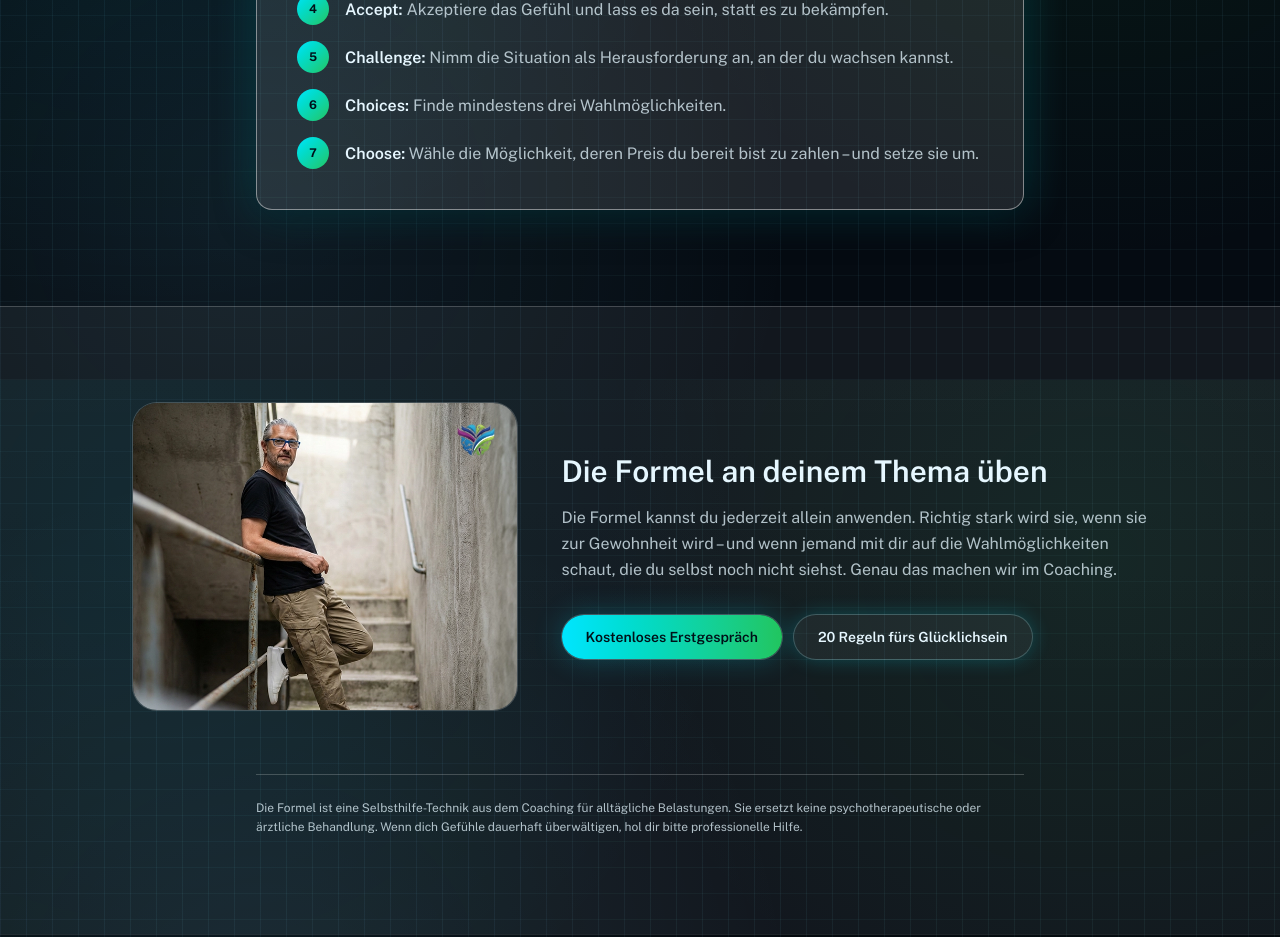
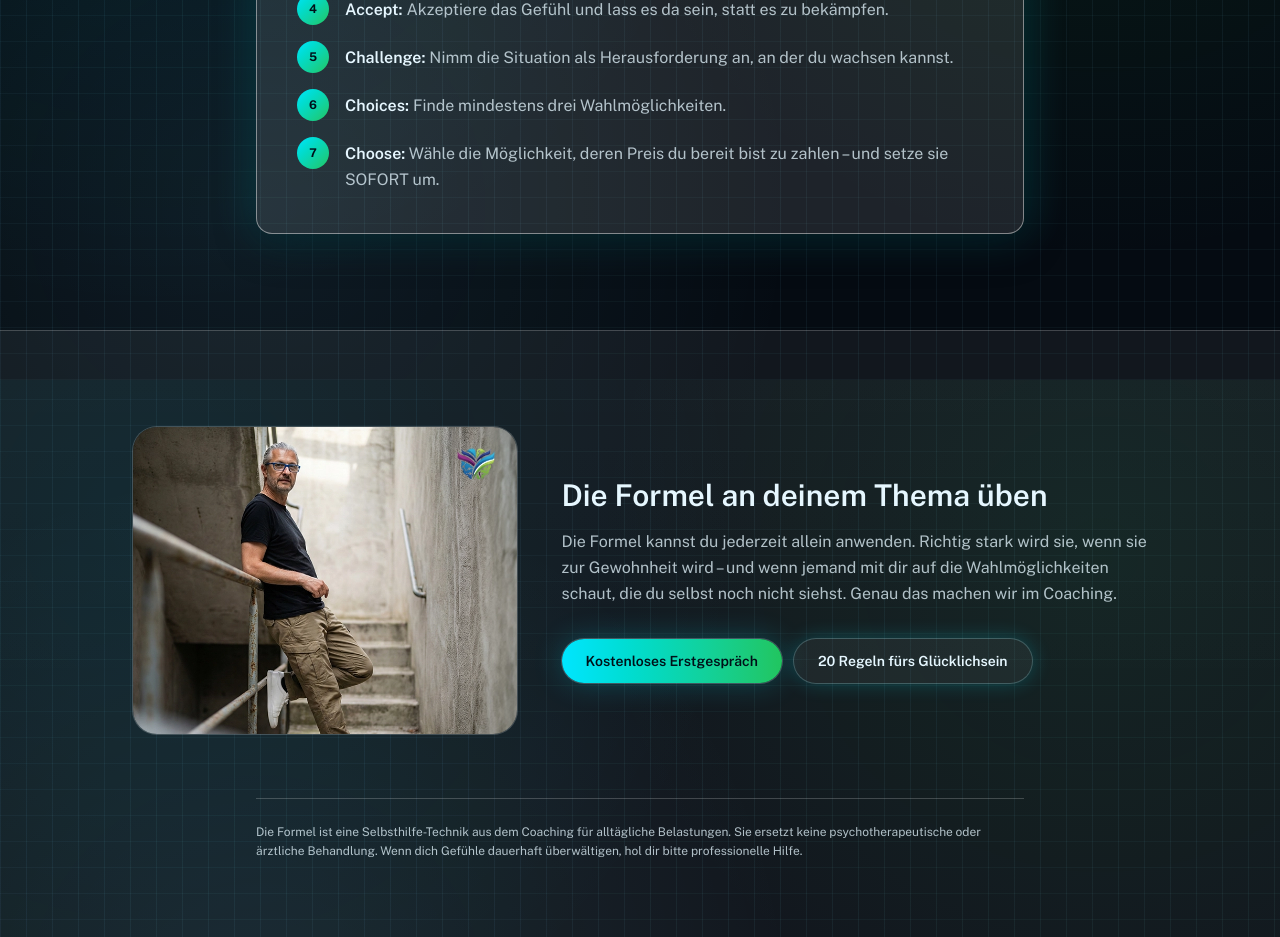
Before and after one commit to StefanPdm/website-2.0, a Next.js app: page /nlp/formel-zum-glueck in a window 1280 px wide. Shown: the part 4420-5357 px from the top of the page. Built offline with nearby package versions, Linux system fonts and the light colour scheme.

Commit message:
fix: Improve text formatting and clarity in howToSteps

```diff
--- a/app/nlp/formel-zum-glueck/data.ts
+++ b/app/nlp/formel-zum-glueck/data.ts
@@ -123,11 +123,14 @@ export const howToSteps = [
   { name: 'Smile', text: 'Lächle kurz – auch wenn es sich albern anfühlt.' },
   { name: 'Look', text: 'Sieh dir das Gefühl an, das in dir hochkommt.' },
   { name: 'Accept', text: 'Akzeptiere das Gefühl und lass es da sein, statt es zu bekämpfen.' },
-  { name: 'Challenge', text: 'Nimm die Situation als Herausforderung an, an der du wachsen kannst.' },
+  {
+    name: 'Challenge',
+    text: 'Nimm die Situation als Herausforderung an, an der du wachsen kannst.',
+  },
   { name: 'Choices', text: 'Finde mindestens drei Wahlmöglichkeiten.' },
   {
     name: 'Choose',
-    text: 'Wähle die Möglichkeit, deren Preis du bereit bist zu zahlen – und setze sie um.',
+    text: 'Wähle die Möglichkeit, deren Preis du bereit bist zu zahlen – und setze sie SOFORT um.',
   },
 ];
 
```
